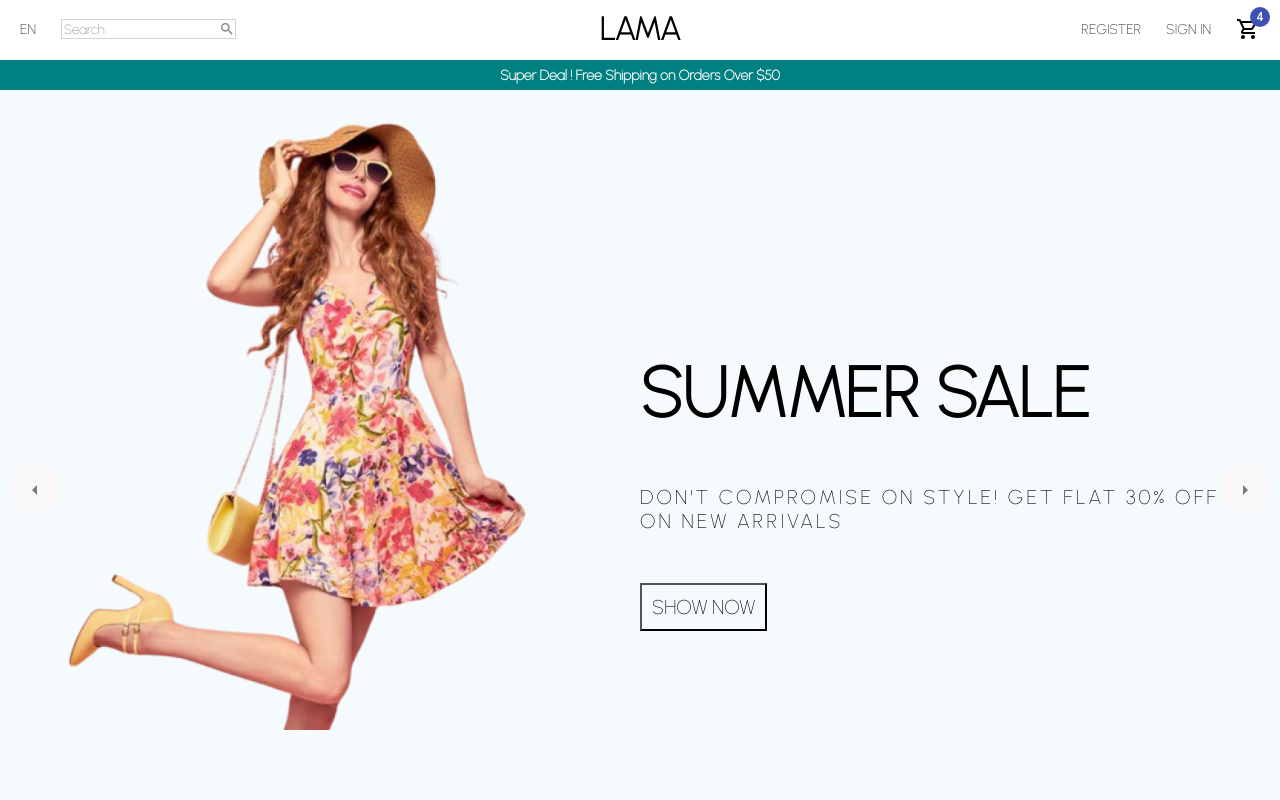
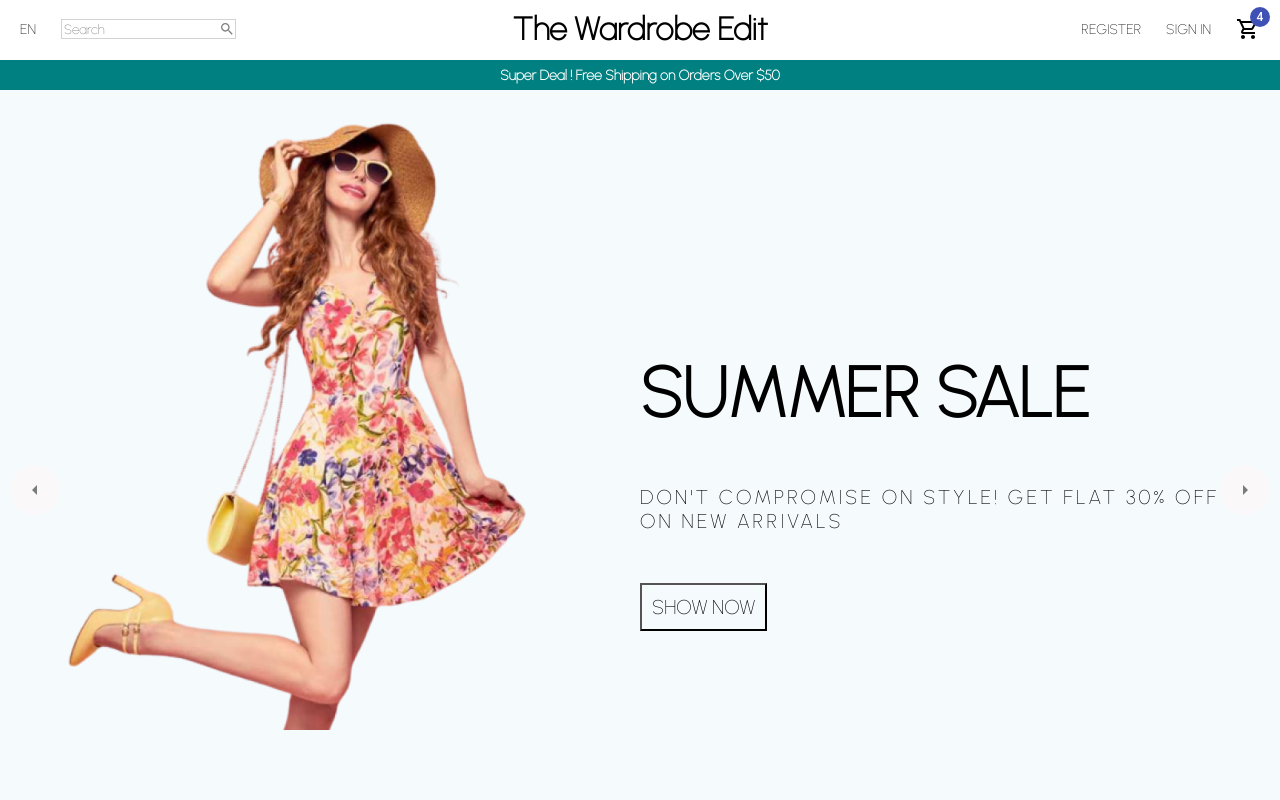
Before and after one commit to Kunal-Vijay/E-commerce-site, a React (Create React App) app: page /product/1 in a window 1280 px wide. Shown: the top 800 px of the page. Built offline with nearby package versions, Linux system fonts and the light colour scheme.

Commit message:
updated name

```diff
--- a/src/components/Navbar.jsx
+++ b/src/components/Navbar.jsx
@@ -73,13 +73,13 @@ const Navbar = () => {
         </Left>
 
         <Center>
-          <Logo>LAMA</Logo>
+          <Logo>The Wardrobe Edit</Logo>
         </Center>
         <Right>
           <MenuItem>REGISTER</MenuItem>
           <MenuItem>SIGN IN</MenuItem>
           <MenuItem>
-            <Badge badgeContent={4} color="primary">
+            <Badge badgeContent={4} color="primary" overlap="rectangular">
               <ShoppingCartOutlined />
             </Badge>
           </MenuItem>
```
